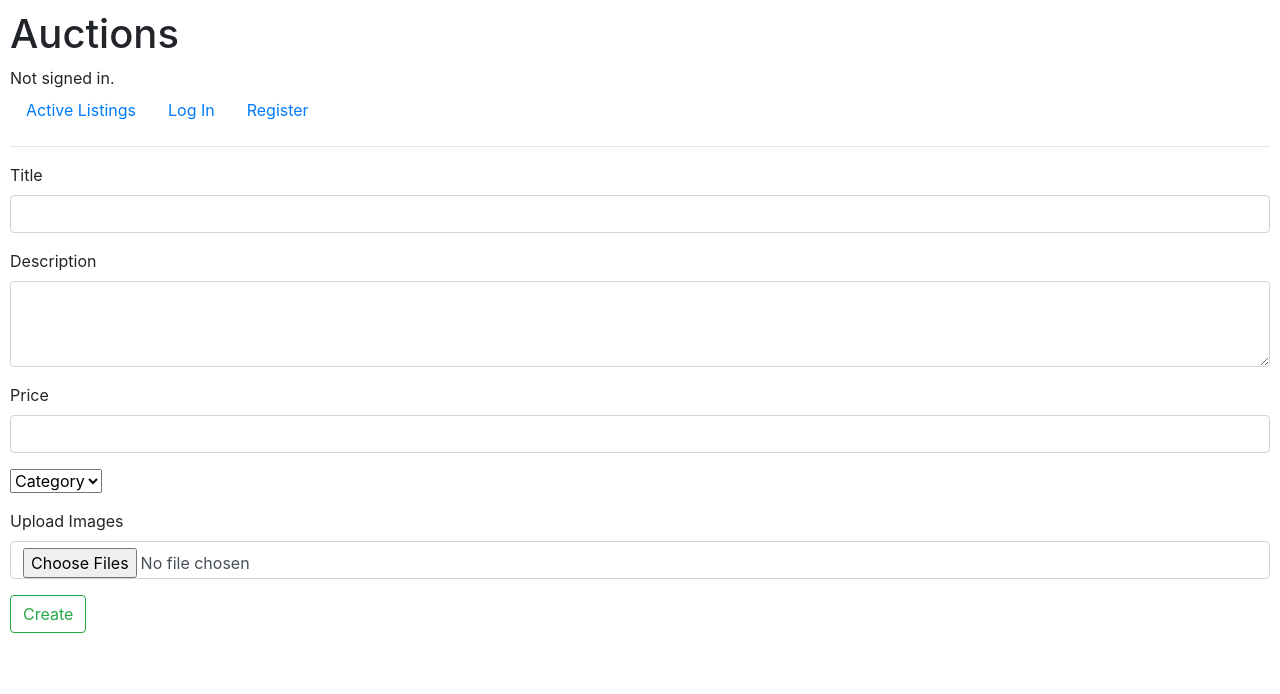
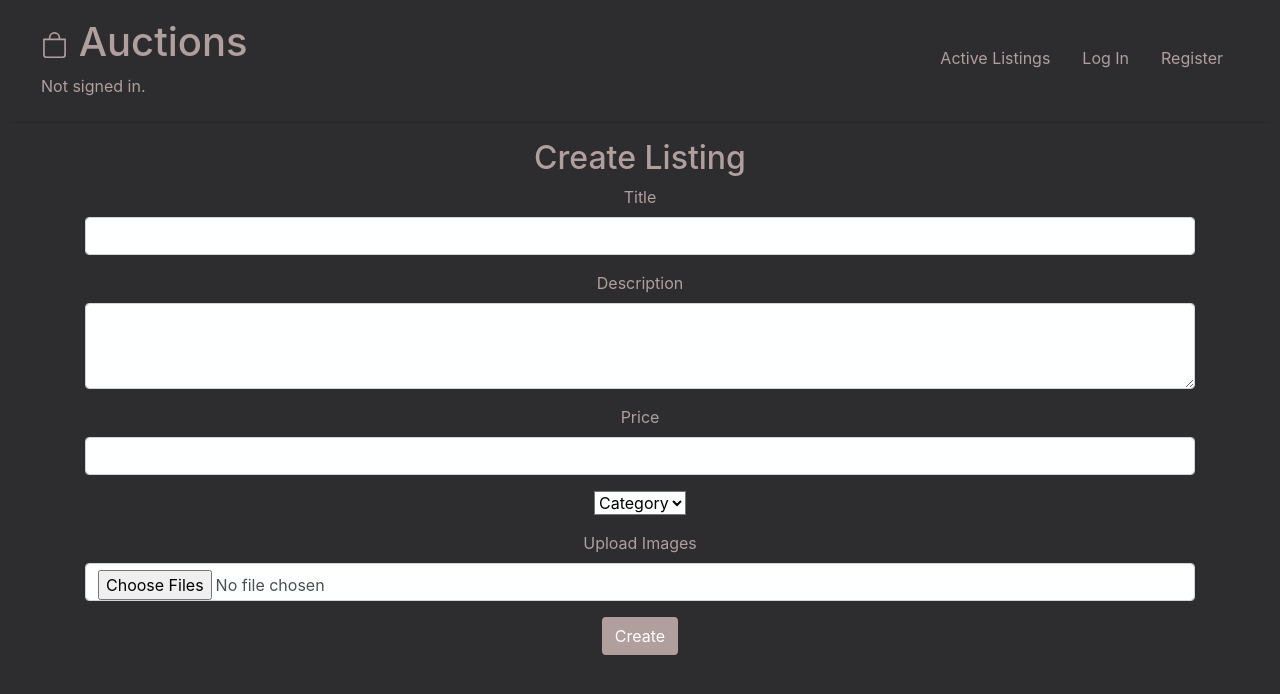
Before and after one commit to mogunm/commerce, a Django app: page /create in a window 1280 px wide. Shown: the top 694 px of the page. Run offline with Django 3.2, Linux system fonts and the light colour scheme; data that the repository does not hold is empty; some libraries are stand-ins or nearby versions.

Commit message:
styled the UI and rendered active listing page

```diff
--- a/auctions/models.py
+++ b/auctions/models.py
@@ -7,6 +7,9 @@ class User(AbstractUser):
 
 class Category(models.Model):
     category_name = models.CharField(max_length=64)
+
+    def __str__(self):
+        return self.category_name
 
 class Listing(models.Model):
     title = models.CharField(max_length=64)
@@ -19,4 +22,4 @@ class Listing(models.Model):
     is_active = models.BooleanField(default=True)
 
     def __str__(self):
-        return self.titles
+        return self.title
--- a/auctions/static/auctions/styles.css
+++ b/auctions/static/auctions/styles.css
@@ -1,3 +1,3 @@
-body {
+html body {
     padding: 10px;
 }
--- a/auctions/templates/auctions/create.html
+++ b/auctions/templates/auctions/create.html
@@ -1,30 +1,31 @@
 {% extends 'auctions/layout.html' %}
 
 {% block body %}
+    <h2 style="color: #B19F9E;">Create Listing</h2>
     <form action="{% url 'create' %}" method="post" enctype="multipart/form-data">
         {% csrf_token %}
         <div class="mb-3">
-            <label for="listingTitie" class="form-label">Title </label>
-            <input type="title" class="form-control" >
+            <label style="color: #B19F9E;" for="listingTitie" class="form-label">Title </label>
+            <input type="text" name="title" class="form-control" style="background-color: #FEFFFF;">
         </div>
         <div class="mb-3">
-            <label for="listingDescription" class="form-label">Description</label>
-            <textarea class="form-control" rows="3"></textarea>
+            <label style="color: #B19F9E;" for="listingDescription" class="form-label">Description</label>
+            <textarea class="form-control" name="description" rows="3" style="background-color: #FEFFFF;"></textarea>
         </div>
         <div class="mb-3">
-            <label for="price" class="form-label">Price</label>
-            <input class="form-control" type="text" name="price">
+            <label style="color: #B19F9E;" for="price" class="form-label">Price</label>
+            <input class="form-control" type="text" name="price" style="background-color: #FEFFFF">
         </div>
-        <select class="form-select mb-3" data-bs-theme="dark" name="category">
+        <select class="form-select mb-3" data-bs-theme="dark" name="category" style="background-color: #FEFFFF;">
             <option selected>Category</option>
-            {% for cat in category %}
+            {% for cat in categories %}
                 <option value="{{ cat }}"> {{ cat }}</option>
             {% endfor %}
         </select>
         <div class="mb-3">
-            <label for="uploadImages" class="form-label">Upload Images</label>
-            <input class="form-control" type="file" multiple>
+            <label style="color: #B19F9E;" for="uploadImages" class="form-label">Upload Images</label>
+            <input class="form-control" type="file" multiple name="image" style="background-color: #FEFFFF;">
         </div>
-        <button class="btn btn-outline-success" type="submit">Create</button>
+        <button class="btn" type="submit" style="background-color: #B19F9E; color: #FEFFFF;">Create</button>
     </form>
 {% endblock %}
--- a/auctions/templates/auctions/layout.html
+++ b/auctions/templates/auctions/layout.html
@@ -7,37 +7,53 @@
         <link rel="stylesheet" href="https://stackpath.bootstrapcdn.com/bootstrap/4.4.1/css/bootstrap.min.css" integrity="sha384-Vkoo8x4CGsO3+Hhxv8T/Q5PaXtkKtu6ug5TOeNV6gBiFeWPGFN9MuhOf23Q9Ifjh" crossorigin="anonymous">
         <link href="{% static 'auctions/styles.css' %}" rel="stylesheet">
     </head>
-    <body>
-        <h1>Auctions</h1>
-        <div>
+    <body style="background-color: #2d2d2f;">
+        <nav class="navbar" style="background-color: EAE7DC;" data-bs-theme="dark">
+            <div class="container-fluid">
+                <div class="text-white">
+                    <div class="d-flex justify-content-around">
+                        <h1 style="color: #B19F9E;">
+                            <svg xmlns="http://www.w3.org/2000/svg" width="27" height="26" fill="currentColor" class="bi bi-bag" viewBox="0 0 16 16">
+                                <path d="M8 1a2.5 2.5 0 0 1 2.5 2.5V4h-5v-.5A2.5 2.5 0 0 1 8 1m3.5 3v-.5a3.5 3.5 0 1 0-7 0V4H1v10a2 2 0 0 0 2 2h10a2 2 0 0 0 2-2V4zM2 5h12v9a1 1 0 0 1-1 1H3a1 1 0 0 1-1-1z"/>
+                            </svg>
+                            Auctions
+                        </h1>
+                    </div>
+                    <div style="color: #B19F9E;">
                         {% if user.is_authenticated %}
-                Signed in as <strong>{{ user.username }}</strong>.
+                            Signed in as: <strong>{{ user.username }}</strong>
                         {% else %}
                             Not signed in.
                         {% endif %}
                     </div>
-        <ul class="nav">
+                </div>
+                <ul class="nav ">
                     <li class="nav-item">
-                <a class="nav-link" href="{% url 'index' %}">Active Listings</a>
+                        <a class="nav-link" style="color: #B19F9E;" href="{% url 'index' %}">Active Listings</a>
                     </li>
                     {% if user.is_authenticated %}
                         <li class="nav-item">
-                    <a class="nav-link" href="{% url 'create' %}">Create Listing</a>
+                            <a class="nav-link" style="color: #B19F9E;" href="{% url 'create' %}">Create Listing</a>
                         </li>
                         <li class="nav-item">
-                    <a class="nav-link" href="{% url 'logout' %}">Log Out</a>
+                            <a class="nav-link" style="color: #B19F9E;" href="{% url 'logout' %}">Log Out</a>
                         </li>
                     {% else %}
                         <li class="nav-item">
-                    <a class="nav-link" href="{% url 'login' %}">Log In</a>
+                            <a class="nav-link" style="color: #B19F9E;" href="{% url 'login' %}">Log In</a>
                         </li>
                         <li class="nav-item">
-                    <a class="nav-link" href="{% url 'register' %}">Register</a>
+                            <a class="nav-link" style="color: #B19F9E;" href="{% url 'register' %}">Register</a>
                         </li>
                     {% endif %}
                 </ul>
+            </div>
+        </nav>
         <hr>
+        <main class="container text-center">
             {% block body %}
             {% endblock %}
+        </main>
+        <script src="https://cdn.jsdelivr.net/npm/bootstrap@5.3.3/dist/js/bootstrap.bundle.min.js" integrity="sha384-YvpcrYf0tY3lHB60NNkmXc5s9fDVZLESaAA55NDzOxhy9GkcIdslK1eN7N6jIeHz" crossorigin="anonymous"></script>
     </body>
 </html>
--- a/auctions/views.py
+++ b/auctions/views.py
@@ -4,14 +4,50 @@ from django.http import HttpResponse, HttpResponseRedirect
 from django.shortcuts import render
 from django.urls import reverse
 
-from .models import User
+from .models import User, Listing, Category
 
 
 def index(request):
-    return render(request, "auctions/index.html")
+    # get the listings from the database
+    listings = Listing.objects.all()
+
+    return render(request, "auctions/index.html", {
+        "listings": listings
+    })
+
 
 def create(request):
-    return render(request, "auctions/create.html")
+     # get all of the categories
+    allCategories = Category.objects.all()
+
+    if request.method == "POST":
+
+        # get all of the field values to send to tge database
+        title = request.POST["title"]
+        description = request.POST['description']
+        price = request.POST['price']
+        category = request.POST['category']
+        imageurl = request.FILES['image']
+
+        # get current user
+        currentUser = request.user
+
+        # get the category data
+        categoryData = Category.objects.get(category_name=category)
+
+        # send values to the database
+        listing = Listing(title=title, description=description, price=float(price), category=categoryData, image_url=imageurl, user=currentUser)
+
+        # save the changes to database
+        listing.save()
+
+        # redirect back to index
+        return HttpResponseRedirect(reverse("index"))
+
+    # if the request method is GET
+    return render(request, "auctions/create.html", {
+        "categories": allCategories
+    })
 
 
 def login_view(request):
```
Also changed, not shown: auctions/templates/auctions/index.html (+14 -3 lines), auctions/migrations/0002_rename_categorys_category_category_name.py (deleted), media/images/fake-website-templates-1000x750.jpg (added), media/images/fake-website-templates-1000x750_5gLDmPq.jpg (added), media/images/fake-website-templates-1000x750_8G46Ri3.jpg (added), media/images/fake-website-templates-1000x750_EYISvgP.jpg (added), media/images/fake-website-templates-1000x750_Gqac7wW.jpg (added), media/images/fake-website-templates-1000x750_HOC27JJ.jpg (added), media/images/fake-website-templates-1000x750_McLccSp.jpg (added), media/images/fake-website-templates-1000x750_TvSXmft.jpg (added), media/images/fake-website-templates-1000x750_f3ojPnE.jpg (added). Lines whose indentation alone changed are shown as unchanged.
